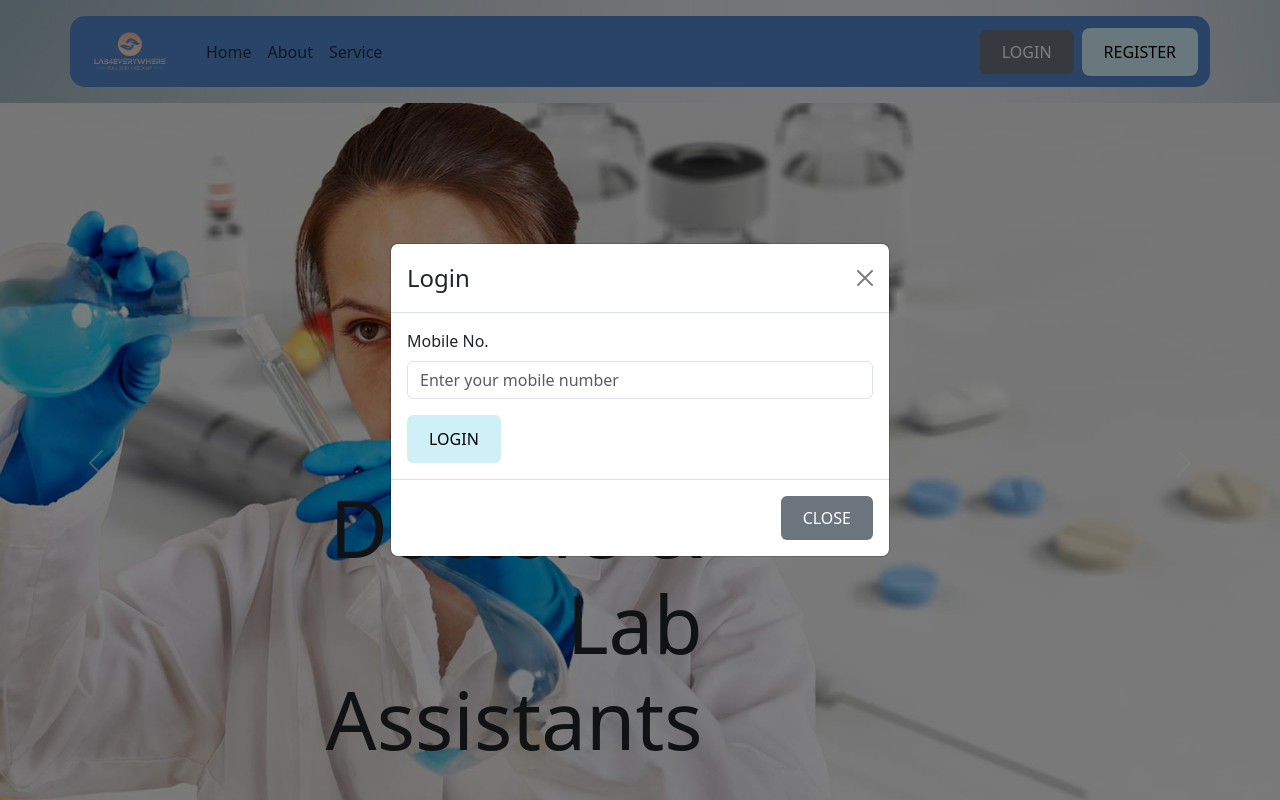
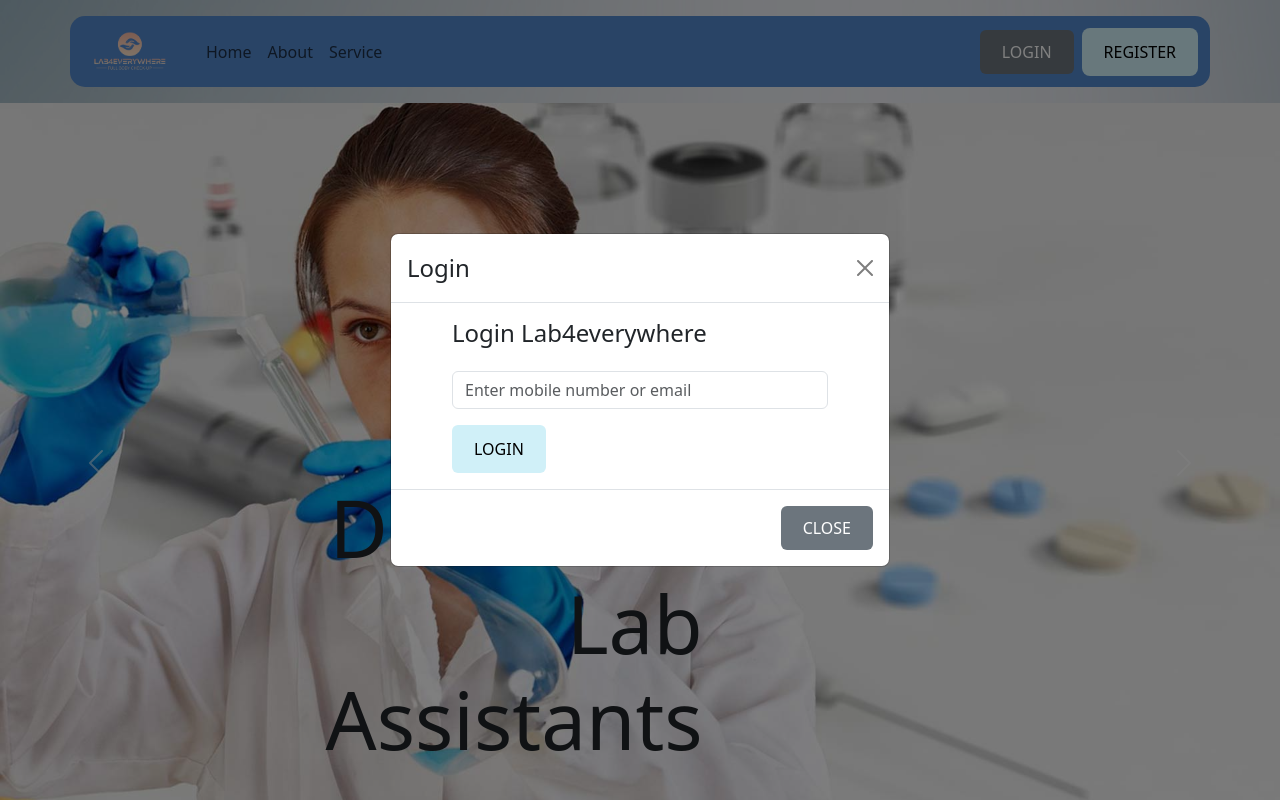
Before and after one commit to kumarshubham10021998/labappointment, a React (Create React App) app: page / in a window 1280 px wide. Both pictures are taken after a click on the button "LOGIN". Shown: the top 800 px of the page. Built offline with nearby package versions, Linux system fonts and the light colour scheme.

Commit message:
update login in email and mobile number

```diff
--- a/src/components/Headers.js
+++ b/src/components/Headers.js
@@ -8,7 +8,6 @@ import "./Header.css";
 
 import logoDefault from "../assets/img/logo.png";
 import logoScrolled from "../assets/img/logo1.png";
-
 const Headers = () => {
   const [show, setShow] = useState(false);
   const [isLogin, setIsLogin] = useState(true);
--- a/src/components/Login.js
+++ b/src/components/Login.js
@@ -1,21 +1,39 @@
 import React, { useState } from "react";
-import { Form, Button, Alert } from "react-bootstrap";
+import { Form, Button, Alert, Container } from "react-bootstrap";
 
 const Login = ({ onLogin }) => {
-  const [mobile, setMobile] = useState("");
+  const [input, setInput] = useState("");
+  const [error, setError] = useState("");
   const [loading, setLoading] = useState(false);
-  const [error, setError] = useState("");
   const [successMessage, setSuccessMessage] = useState("");
 
+  const isValidEmail = (value) =>
+    /^[^\s@]+@[^\s@]+\.[^\s@]+$/.test(value.trim());
+
+  const isValidMobile = (value) =>
+    /^[6-9]\d{9}$/.test(value.trim()); // For 10-digit Indian numbers starting from 6-9
+
   const handleChange = (e) => {
-    setMobile(e.target.value);
+    setInput(e.target.value);
+    setError("");
   };
 
   const handleSubmit = async (e) => {
     e.preventDefault();
+    const trimmed = input.trim();
+
+    if (!isValidEmail(trimmed) && !isValidMobile(trimmed)) {
+      setError("Please enter a valid mobile number or email.");
+      return;
+    }
+
     setLoading(true);
     setError("");
     setSuccessMessage("");
+
+    const loginData = isValidEmail(trimmed)
+      ? { email: trimmed }
+      : { mobile: trimmed };
 
     try {
       const response = await fetch("http://localhost/api-lab4everywhere/login.php", {
@@ -23,13 +41,13 @@ const Login = ({ onLogin }) => {
         headers: {
           "Content-Type": "application/json",
         },
-        body: JSON.stringify({ mobile }),
+        body: JSON.stringify(loginData),
       });
 
       const data = await response.json();
-      console.log("🔍 Login API Response:", data); // Debugging API response
+      console.log("🔍 API Response:", data);
 
-      if (!response.ok) {
+      if (!response.ok || data.status === "error") {
         throw new Error(data.message || "Login failed");
       }
 
@@ -39,31 +57,33 @@ const Login = ({ onLogin }) => {
 
       setSuccessMessage("✅ Login Successful! 🎉");
 
-      // Pass extracted user data to Headers.js
-      onLogin({
+      onLogin?.({
         name: data.user.name,
         registrationId: data.user.registrationId,
       });
 
+      setInput("");
       setTimeout(() => setSuccessMessage(""), 3000);
-    } catch (error) {
-      setError(error.message);
+    } catch (err) {
+      setError(err.message || "Login failed");
     } finally {
       setLoading(false);
     }
   };
 
   return (
+    <Container className="" style={{ maxWidth: "400px" }}>
+      <h4 className="mb-4">Login Lab4everywhere</h4>
       <Form onSubmit={handleSubmit}>
         {successMessage && <Alert variant="success">{successMessage}</Alert>}
         {error && <Alert variant="danger">{error}</Alert>}
 
         <Form.Group className="mb-3">
-        <Form.Label>Mobile No.</Form.Label>
+          {/* <Form.Label>Login lab4everywhere</Form.Label> */}
           <Form.Control
-          type="tel"
-          placeholder="Enter your mobile number"
-          value={mobile}
+            type="text"
+            placeholder="Enter mobile number or email"
+            value={input}
             onChange={handleChange}
             required
           />
@@ -73,6 +93,7 @@ const Login = ({ onLogin }) => {
           {loading ? "Logging in..." : "Login"}
         </Button>
       </Form>
+    </Container>
   );
 };
 
--- a/src/components/Register.js
+++ b/src/components/Register.js
@@ -104,7 +104,7 @@ const Register = ({ onRegister }) => {
           pattern="^\d{10}$"
           required
         />
-        <Form.Text className="text-muted">Enter a 10-digit mobile number.</Form.Text>
+        {/* <Form.Text className="text-muted">Enter a 10-digit mobile number.</Form.Text> */}
       </Form.Group>
 
       <Form.Group className="mb-3">
```
Also changed, not shown: 1 other file (tests, documents, lock files or other folders). Lines whose indentation alone changed are shown as unchanged.
